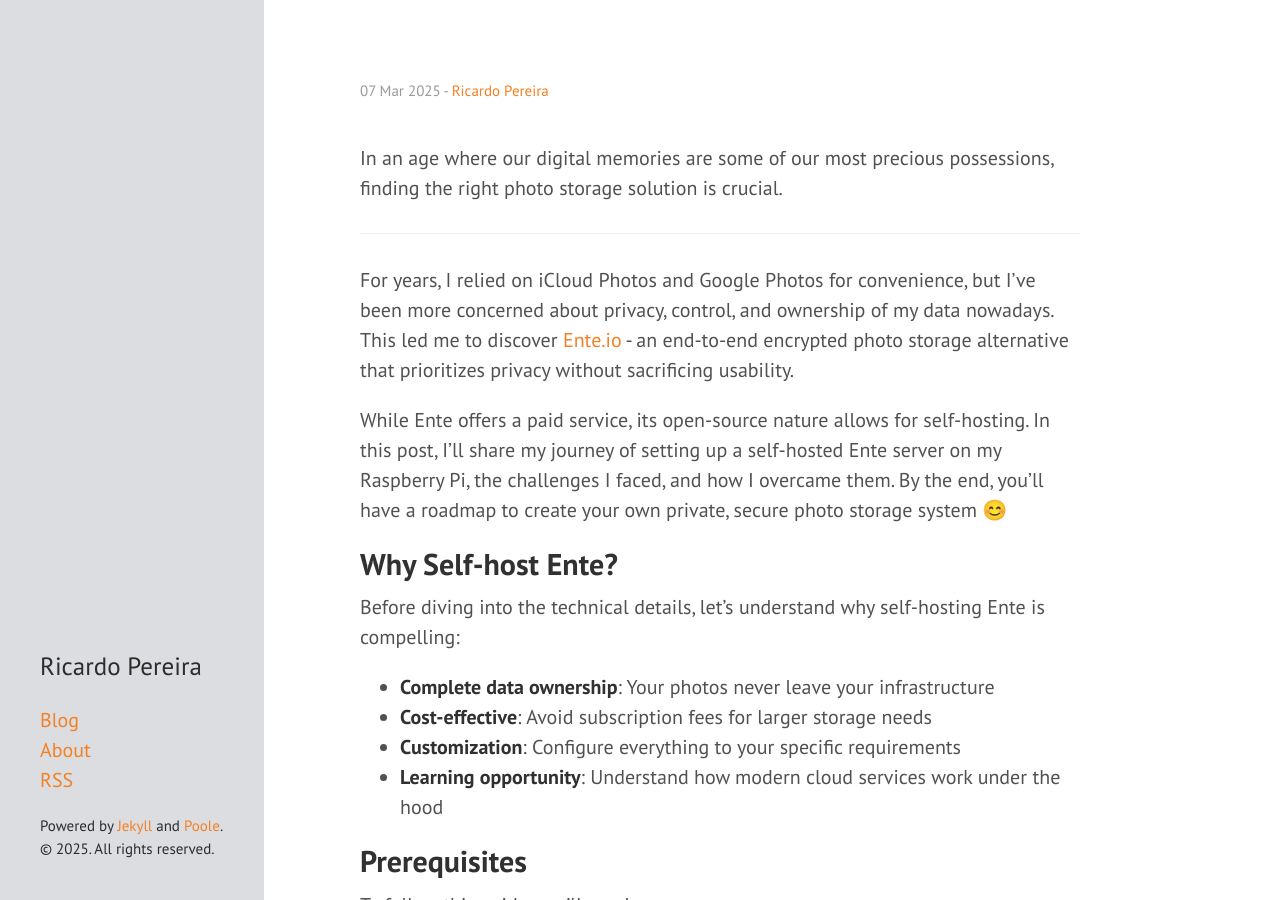
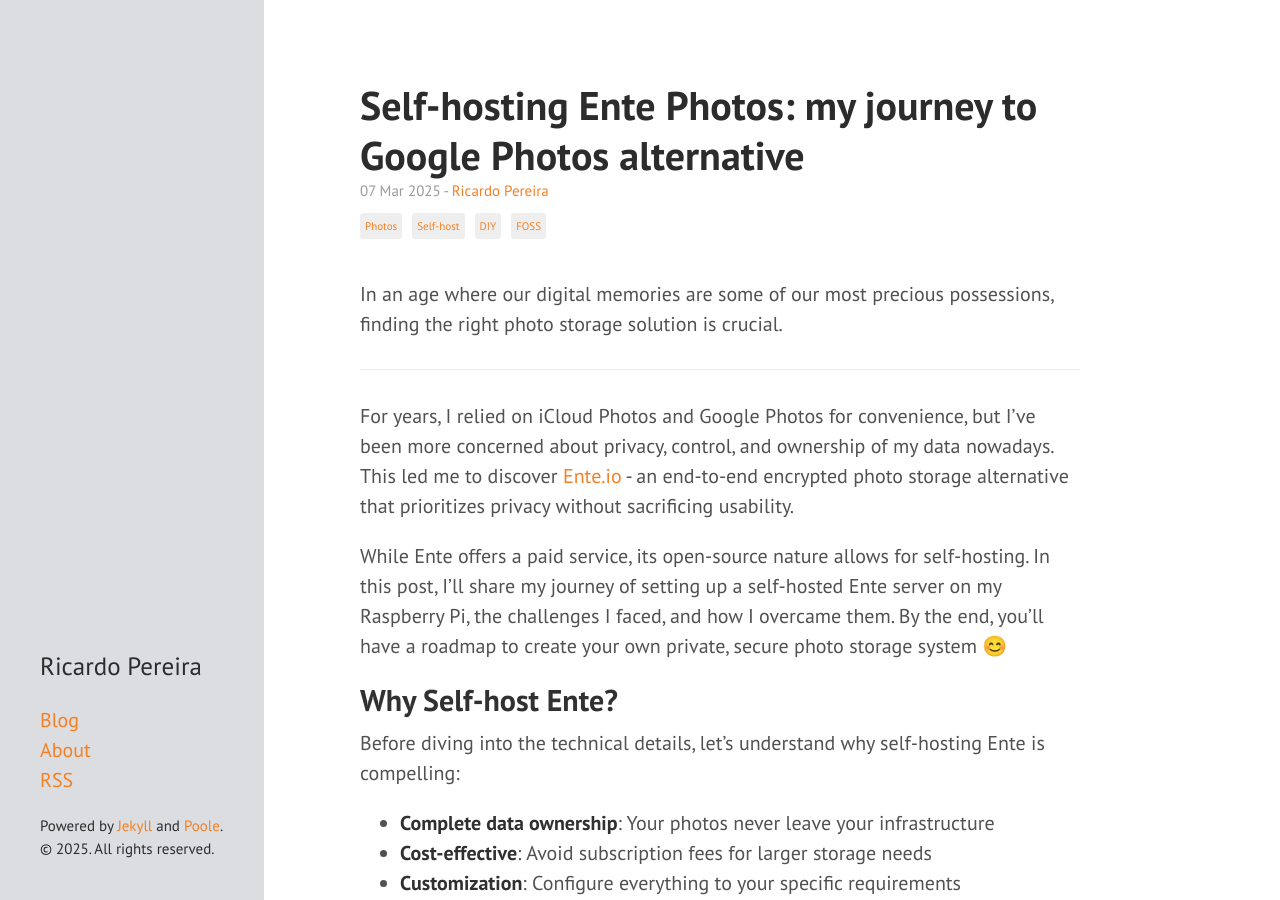
Before and after one commit to ricardopereira/blog, a Jekyll site: the page built from _posts/2025-03-07-EN-self-hosting-ente-photos.md, in a window 1280 px wide and 900 px high. Built offline with Jekyll 4.4.1, drawn with Linux system fonts in a browser that asks for light colours; nearby versions of some CDN libraries; our own code applies the rules of GitHub Pages for plain Markdown files.

Commit message:
Fix "YAML Exception reading _posts/2025-03-07-EN-self-hosting-ente-photos.md: (<unknown>): mapping values are not allowed in this context at line 4 column 32"

```diff
--- a/_posts/2025-03-07-EN-self-hosting-ente-photos.md
+++ b/_posts/2025-03-07-EN-self-hosting-ente-photos.md
@@ -1,7 +1,7 @@
 ---
 layout: post
 lang: EN
-title: Self-hosting Ente Photos: My journey to Google Photos alternative
+title: "Self-hosting Ente Photos: my journey to Google Photos alternative"
 tags: [Photos, Self-host, DIY, FOSS]
 ---
 
```
